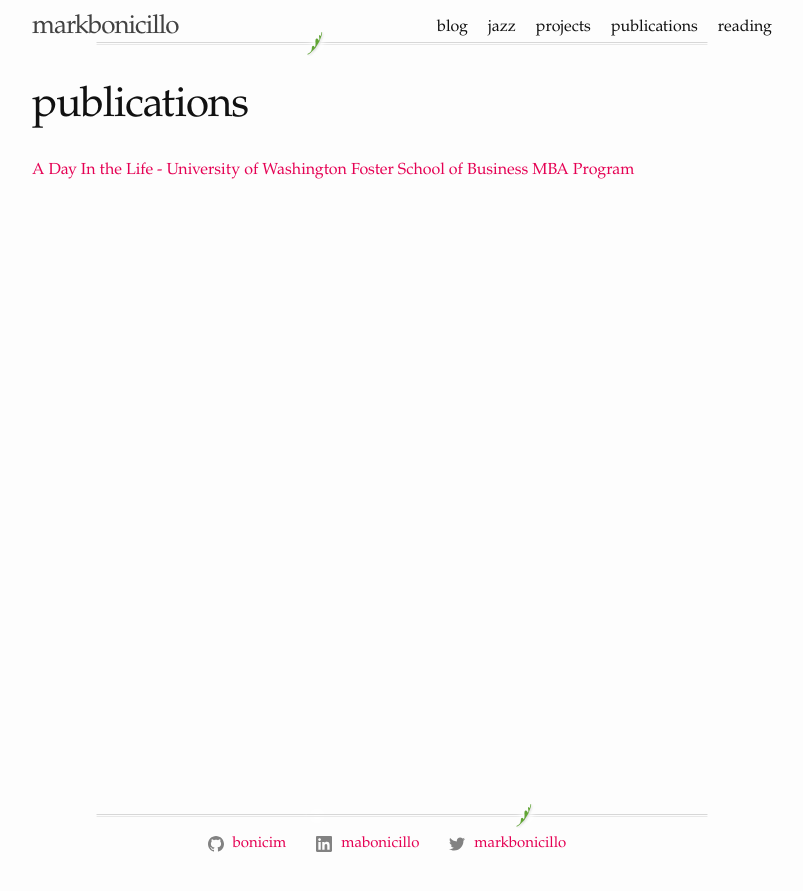
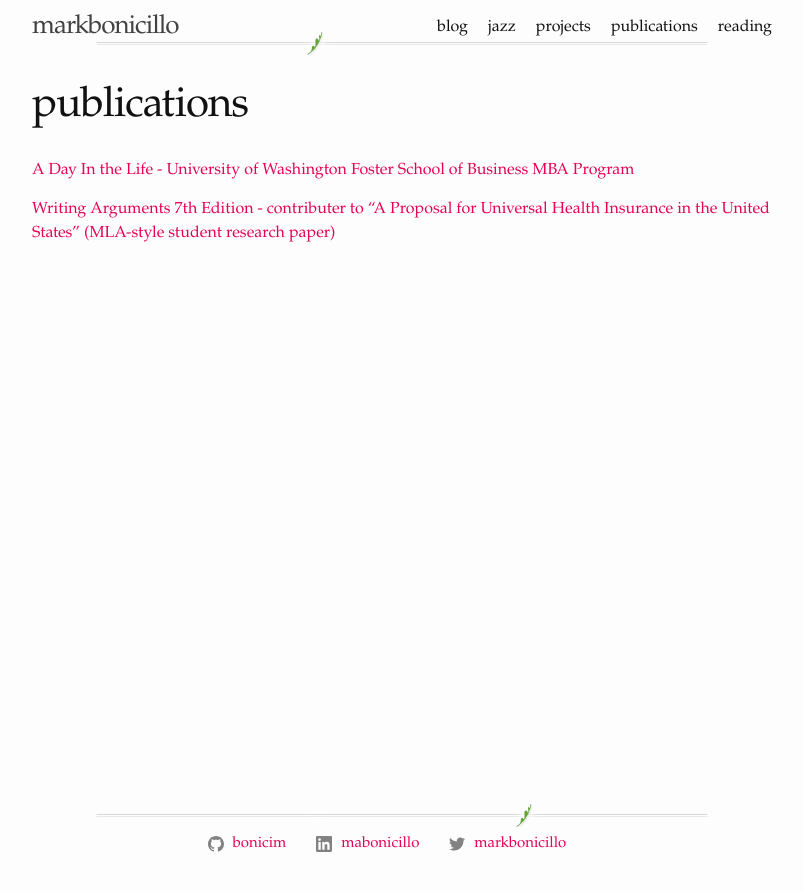
Before and after one commit to bonicim/bonicim.github.io, a Jekyll site: the page built from publications.md, in a window 1280 px wide. Shown: the top 891 px of the page, without its empty margins (238-1041 px from the left). Built offline with Jekyll 4.4.1, drawn with Linux system fonts in a browser that asks for light colours.

Commit message:
Update top level pages

```diff
--- a/publications.md
+++ b/publications.md
@@ -4,4 +4,6 @@ title: publications
 permalink: /publications/
 ---
 
-[A Day In the Life - University of Washington Foster School of Business MBA Program](http://depts.washington.edu/foster/a-day-in-the-life-mark-bonicillo/)
+[A Day In the Life - University of Washington Foster School of Business MBA Program](http://depts.washington.edu/foster/a-day-in-the-life-mark-bonicillo/){:target="_blank"}
+
+[Writing Arguments 7th Edition - contributer to "A Proposal for Universal Health Insurance in the United States" (MLA-style student research paper)](https://www.pearson.com/us/higher-education/program/Ramage-Writing-Arguments-A-Rhetoric-with-Readings-Brief-Edition-7th-Edition/PGM181517.html?tab=contents){:target="_blank"}
```
Also changed, not shown: jazz.md (+3 -1 lines), projects.md (+3 -1 lines), reading.md (+2 -1 lines).
